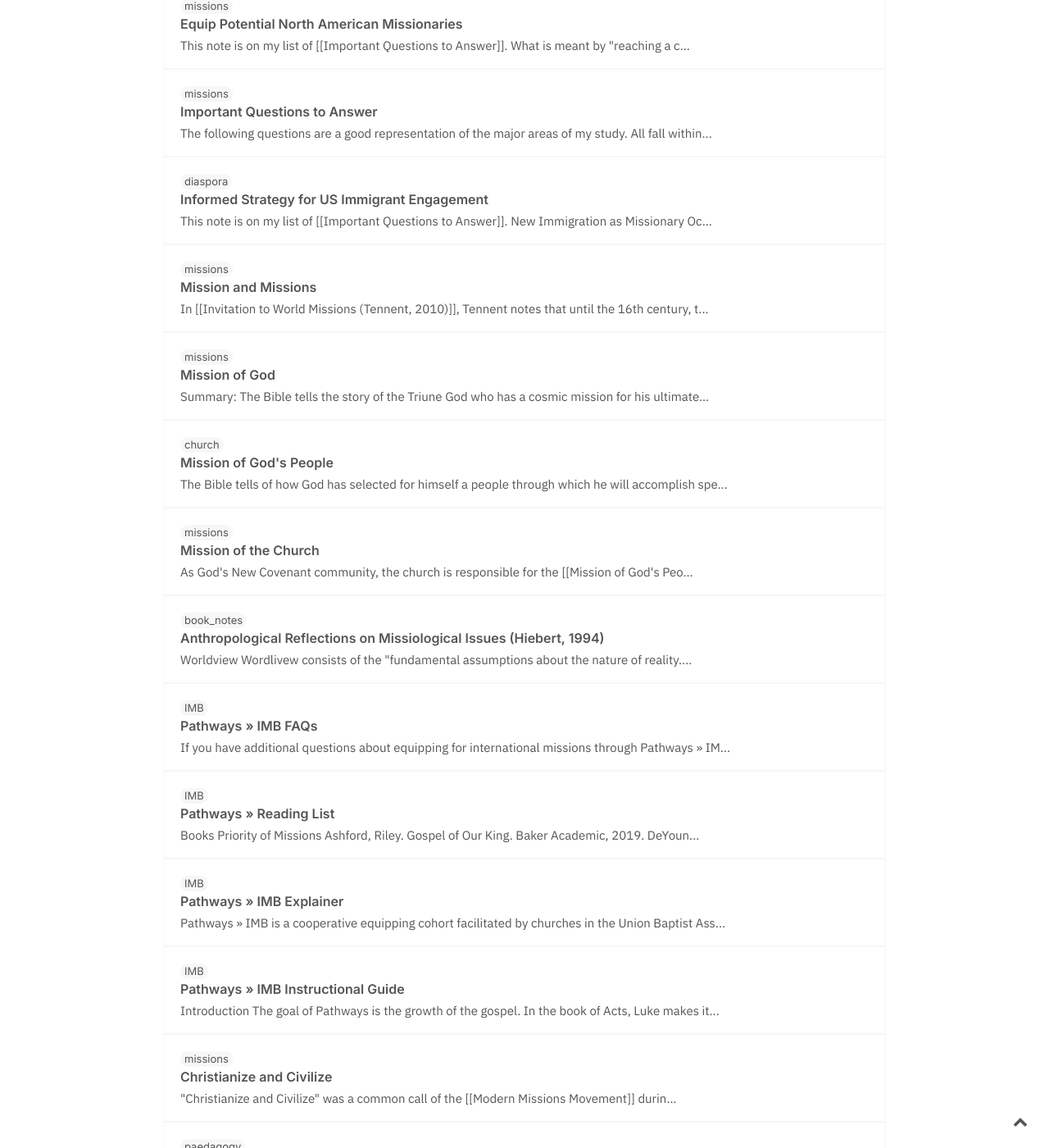
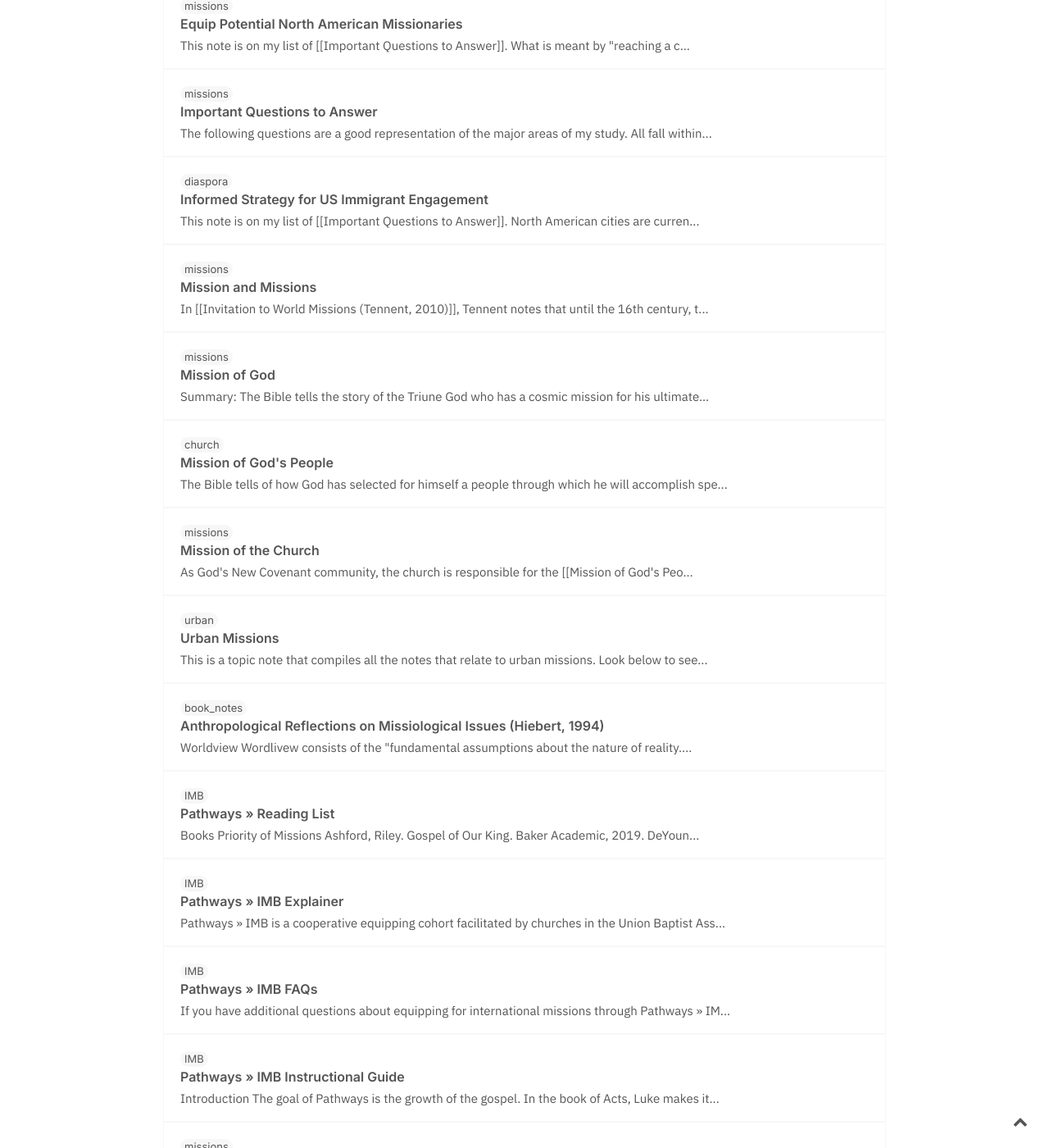
Before and after one commit to keelancook/notebook, a Jekyll site: the page built from index.md, in a window 1280 px wide and 1400 px high, scrolled down 933 px. Shown: the whole window at 82% size. Built offline with Jekyll 4.4.1, drawn with Linux system fonts in a browser that asks for light colours; part of the change alters nothing that is shown; some of the changed text lies outside the part shown.

Commit message:
gardening on diaspora missions

```diff
--- /dev/null
+++ b/_notes/Generational Shifts Lead to an Urban Boom.md
@@ -0,0 +1,17 @@
+---
+title: Generational Shifts Lead to an Urban Boom
+author: Keelan Cook
+season: winter
+tags: urban missions
+
+---
+
+After a long period of decentralization away from city centers and into suburban and exurban settings in the United States, several key factors contributed to a reversal of this trend. While all the variables are far too diverse to cover, the generational shifts occuring in the United States population were a significant contributor to this trend.  Benjamin Ross writes, “A decade into the new millennium, waves of upscale newcomers had washed across the entire island of Manhattan; reached through San Francisco, Boston, Chicago, and Portland, Oregon; and touched nearly every corner of Washington, DC."[[Benjamin Ross, *Dead End: Suburban Sprawl and the Rebirth of American Urbanism* (Oxford: Oxford University Press, 2016), 127.::rsn]] The trend is evident in many urban centers across America.
+
+## Millennials
+Pro-urban millennials moved into the city as a reaction to the suburban ideal, preferencing walkable, mixed-use spaces over strip malls and sprawl. [[Source this point.::lmn]]
+
+## Empty Nesters
+In addition, as the boomer generation shifted into the empty next phase of life, many decided an urban environment provided levesl of convenience in retirement. [[Source this point.::lmn]]
+
+Rapid shifts in urban demographics present both unqiue challenges and opportunities for [[Urban Missions]], and underscore the significance of Great Commission ministry in city centers and their surrounding metros.
--- a/_notes/Informed Strategy for US Immigrant Engagement.md
+++ b/_notes/Informed Strategy for US Immigrant Engagement.md
@@ -10,25 +10,12 @@ created: 2021-01-23
 
 ---
 
-## New Immigration as Missionary Occasion
-The city is making a comeback. After a long period of decentralization that began in the 1920s with the birth of the automobile and the development of mass-produced housing, cities began to grow again in the United States. This presents churches in North America with a rare opporunity to engage in cross-cultural missions to the diaspora like never before. For churches to see the full potential of this missionary occassion, they must first understand these tectonic shifts in the U.S. population that are leading a very different mission field outside their own front door.
+North American cities are currently experiencing one of the largest international migration movements in world history. It is changing the very fabric of the U.S. city, and it is an opportunity for the growth of the gospel. [[New Immigration is a Missionary Occasion]], and the church must rise to meet the opportunity. A framework for culturally relevant and biblically faithful gospel ministry toward the increasing diaspora populations in North American cities is a necessity.
 
-### Generational Shifts lead to Urban Boom: Millennials and Empty Nesters
- After a long period of decentralization away from city centers and into suburban and exurban settings in the United States, several key factors contributed to a reversal of this trend. While all the variables are far too diverse to cover, the generational shifts occuring in the United States population were a significant contributor to this trend. Pro-urban millennials moved into the city as a reaction to the suburban ideal, preferencing walkable, mixed-use spaces over strip malls and sprawl. In addition, as the boomer generation shifted into the empty next phase of life, many decided an urban environment provided levesl of convenience in retirement. Benjamin Ross writes, “A decade into the new millennium, waves of upscale newcomers had washed across the entire island of Manhattan; reached through San Francisco, Boston, Chicago, and Portland, Oregon; and touched nearly every corner of Washington, DC."[[Benjamin Ross, *Dead End: Suburban Sprawl and the Rebirth of American Urbanism* (Oxford: Oxford University Press, 2016), 127.::rsn]] The trend is evident in many urban centers across America.
-
-### The New Wave of Immigration
- In addition to generational shifts that have prompted a return to the city among majority culture groups, urban centers and their surrounding suburbs are the target destination for one of the largest immigration movements in world history. Today, immigration is poised to break a century-old record in the United States. With over 45 million foreign born residents, the United States is the biggest recipient of global migration by a wide margin. America has long been a receiver of immigrants; however, recent numbers may potentially pass those of America's largest immigration waves of the past. In 1890, the immigrant share of the U.S. population stood at 14.8 percent.[[Immigrant share is the percentage of the U.S. population that is foreign-born.::rmn]] After 1920, this number dropped significantly. It reached an all-time low in 1970 at 4.7 percent. Today, recent immigrant share stands at 13.4 percent.[[Gustavo López, Kristen Bialik, and Posts, “[Key Findings about U.S. Immigrants](http://www.pewresearch.org/fact-tank/2017/05/03/key-findings-about-u-s-immigrants/),” Pew Research Center, (May 3, 2017).::rsn]] The immigrant share is its highest in a century, and this number represents unprecedented diversity. Unlike the first great wave of immigration, which brought primarily European immigrants from near-culture groups, the second wave of immigration is bringing people from everywhere except Europe.
-
-### The Hart-Celler Act of 1965
-This remarkable shift in immigrant share can be attributed to a key piece of legislature adopted in 1965. President Johnson signed the Immigration and Nationality Act, known as the Hart-Celler Act, into law, making significant changes to the manner in which the United States received immigrants.[[Government Publishing Office, “[The Immigration and Nationality Act](https://www.gpo.gov/fdsys/pkg/STATUTE-79/pdf/STATUTE-79-Pg911.pdf),” Catalog of U.S. Government Publications.::rsn]] The act removed previous legislation that restricted immigration by nationality. Before this, most immigration was limited to European countries. This change radically shifted the flow of immigration to the United States, opening up the doors to a truly global immigrant wave. Since this time, the immigrant share has continued to rise, and the nations populations diversify. In 2017, the Trump administration began to significantly restrict immigrationonce again; however, the new administration vows to reverse this trend and reopen the doors for immigration to the United States. If this holds true, the United States will most likely continue to see a rise in immigrant share and the American people will continue to diverisfy to new levels.
-
-### Not Just for the Big Cities
-Contrary to the assumption that diversity and immigrant populations are a "big city" phenomenon, the current wave of immigration is so pronounced it also affects small and mid-size urban centers as well. Towns like Dearborn, Michigan and Calrkston, Georgia are becoming bustling hubs for immigrant communities. In many smaller urban centers, ethnic enclaves are developing that serve as the largest collection of their respective people group in the world outside of their home country. Nashville, for instance, has the largest Kurdish population in the world outside of the Middle East.[[Monica Campbell, “[Visiting a Kurdish Capital in the US](http://www.bbc.com/news/magazine-28891241),” BBC News (August 29, 2014).::rsn]] A 2015 Charlotte Observer article notes,
->In just 20 years, from 1990 to 2010, the percentage of Charlotte’s population that is foreign-born quintupled from about 3 percent to about 15 percent. Close to 114,000 immigrants, legal and not, call the city home. That’s about one in seven residents, a higher proportion than in Philadelphia, Milwaukee or Detroit.[[Robert Lahser, “[A New Era Needs a New Approach](http://www.charlotteobserver.com/opinion/editorials/article16121978.html),” Charlotte Observer (March 23, 2015).::rsn]]
-
-This phenomenon can be witnessed across the country, from Columbus, Ohio to Houston and everywhere in between.
+Such a framework will require considertation of: super-diviersity, ethnic enclaves and ethnoburbs.
 
 ### Super-Diversity is the New Normal
+[[This needs to be it's own note that is referenced in this one.::lmn]]
 The radical diversity now found in these urban centers outstrips conventional language and terms. In 2007, Steven Vertovec coined the term "super-diversity" to refer to the phenomenon he was observing in London.[[Vertovec, Steven. “Super-Diversity and Its Implications.” Ethn. Racial Stud. 30.6 (2007): 1024–54.::rsn]] According to this concept of super-diversity, cultural diversity does not lead toward a minimizing of cultures or differenes, but toward the generation of even more cultures. Cities are collections of radically diverse groups that continue to increaes in complexity. Super-diversity is the stacking of cultures. worldviews, languages, and religions in the same space in such a way that it creates even more cultural groupings.
 
 While globalization does force cultural groups in the same geography to interact. the claim that globalization leads to assimiliation is dubious. Boundaries between cultures are porous, and the transmission of ideas does occur. Furthermore, subsequent generations occupy liminal spaces between multiple cultures. However, instead of homogenization, this actually leads to hybridization. Where there were two cultures, there are now three not one and a half. Paul Hiebert writes,
@@ -38,6 +25,7 @@ Hibert points to twin forces at play concerning this phenomenon: globalization a
 Super-diversity, therefore, means that attempting some universal multicultural expression for mission within a city is woefully insufficient. While multiculturalism is a needed piece of the puzzle, any single solution strategy concerning contextual manifestations of the gospel in diverse North Amerian cities will fail to produce anything approaching gospel saturation. Instead, it will create new hidden peoples inside our cities.
 
 ### Ethnic Enclaves and Ethnoburbs
+[[This needs to be it's own note that is referenced in this one.::lmn]]
 Cultural resilience, and the need for unique cultural manifestations of the gospel in cities, is best demonstrated by the existence of ethnic enclaves. Many of these enclaves have a longstanding history in the United States and date back over a hundred years to previous waves of immigrgation. Think of Little Italy or Chinatown in cities like New York and San Francisco.[[Fonner, *From Ellis Island to JFK*, 40, provides thorough descriptions of these historic enclaves in New York city.::rsn]] Over a century later, and these enclaves still allow for cultural resiliance and transmission for certain social norms.
 
 Ethnic enclaves are not a relic of previous immigration. New enclaves are still forming today, and many of the newest ones ecplipse historic ones in size and influence. Today's enclaves often emerge on the edges of urbdan centers. Howard Duncan calls these suburban enclaves "ethnoburbs." Duncan writes,
@@ -51,6 +39,7 @@ Cultures within these enclaves are permeable--transferring ideas, symbols, and a
 ---
 
 ## The Core Missionary Task as Framework for Cross-cultural Missions
+[[This needs to be it's own note that is referenced in this one.::lmn]]
 New immigration requires a strategy that takes the occasion seriously and remains biblical but contextual to the realities of the situatio. Considering the central role of the church as the agent and fruit of God’s mission, local churches are positioned best for diaspora ministry in their own context. However, placing traditional churches, mostly from a majority American context, at the center of such a strategy requires training.
 
 Any equipping must encourage lay members that they can engage in effective cross-cultural missions. Too often, the idea of international missions being reserved for professionals with extensive training pervades the common ethos of churches. When confronted with people groups in their own cities, church members can be paralyzed by the conviction that some expertise is necessary to engage with these newcomers. Instead, equipping must demonstrate that cultural expertise is not the standard for faithful ministry and that simple methods of cultural acquisition allow for a discovery process to begin.
@@ -66,6 +55,7 @@ The CMT includes six basic components central to the missionary task. These comp
 ---
 
 ## Adapting the CMT to Local Church Diaspora Missions
+[[This needs to be it's own note that is referenced in this one.::lmn]]
 Since the CMT is a general framework for particular missionary methods, it is easily adapted to use in the North American context by churches equipping members for a cross-cultural missions strategy. One potential example is the Peoples Next Door (PND) project, which equips churches to do this kind of ministry. The PND project breaks diaspora missions engagment down into three broad phases: discovery, engagement, and partnership.These three phases account for all components of the CMT and adapt them to use in unique settings.
 ### Discover
 The first phase of a local church strategy should involve people group discovery. Discovery concerns both the *where* and the *who* of a particualr group of people. Discovery first seeks to understand the geogrpahic location and social circles of a given group. This involves finding a geographic cetner within an urban center if the group has one. It also involves locating points of interest where intersection with people from these groups can naturally occur. However, discovery does not stop at geographic information. It presses toward cultural acquisition as well. This involves culture, language, and worldview infromation tied to this particular grou of people in their location. Broad academic research about a group, such as South Asian Indians, is helpful but insufficient. Understanding background is only one step of cultural aquisition in a diaspora context. Since these groups are themselves in a new context, they will be contextually different from those within their home culture and worldview. These twin concerns of greography and group narrative drive the discovery process.
@@ -74,6 +64,7 @@ The first phase of a local church strategy should involve people group discovery
 Discovery results in a map. This part of the process often feels daunting for lay members in churches, but it need not be complicated. Caleb Crider points to the significance of mapping for missions in *Tradecraft* and provides helpful guidance for local churches. Crider speaks of mapping in three layers: geographic, social, and spiritual. [[Crider, *Tradecraft*, 51.::rsn]] By identifying and cataloging points of interest, a local church can quickly and effectively develop a map that outlines both the social connectedness of a particular people and key spiritual categories of their worldview. A point of interest is any brick and mortar location—such as a business, market, restaurant, fabric store, or temple—that can be positively connected to a particular socio-cultural group. In this regard, lay teams seek to discover the West African hair braiding salons and the Halal meat markets that cater specifically to a given people. By cataloging these points of interest, the social and spiritual life of a group begin to take shape. Furthermore, these locations become points of entry into the community.
 
 #### Discovery requires being a participant observer
+[[Create permanent note on the idea of the participant observer. This needs to be in a lot of places.::lmn]]
 Enoch Wan and Casey Anthony speak of the importance of being a participant observer in diaspora missions. They write,
 >This insider’s approach allows for exploration of culture and worldview issues and often raises many new questions that need to be answered. Additionally, participant observation allows for the building of deep relationships during the research process … Along the way, the researcher will learn valuable vocabulary, idioms, habits, community gatekeepers and leaders, degree of people group networking and connectedness, and places of residence that will be essential for the church planting process in the future.[[Wan, *Church Planting among Immigrants in US Urban Centers*, 64.::rsn]]
 
--- a/_notes/Map of Content.md
+++ b/_notes/Map of Content.md
@@ -47,6 +47,7 @@ These are a sampling of general categories that give shape to the network of not
 * [[Contextualization on the Mission Field]]
 * Critical Issues in North American Missions
 * Gospel Conversion as Worldview Transformation
+* [[Urban Missions]]
 
 ### Church Ministry
 * Local Church Strategy for Diaspora Missions
--- /dev/null
+++ b/_notes/New Immigration is a Missionary Occasion.md
@@ -0,0 +1,21 @@
+---
+title: New Immigration is a Missionary Occasion
+author: Keelan Cook
+season: winter
+tags: immigration diaspora missions
+
+---
+
+The city is making a comeback. After a long period of decentralization that began in the 1920s with the birth of the automobile and the development of mass-produced housing, cities began to grow again in the United States. This presents churches in North America with a rare opportunity to engage in cross-cultural missions to the diaspora like never before. For churches to see the full potential of this missionary occassion, they must first understand these tectonic shifts in the U.S. population that are leading a very different mission field outside their own front door.
+
+## The New Wave of Immigration
+In addition to the fact that [[Generational Shifts Lead to an Urban Boom]], urban centers and their surrounding suburbs are the target destination for one of the largest immigration movements in world history. Today, immigration is poised to break a century-old record in the United States. With over 45 million foreign born residents, the United States is the biggest recipient of global migration by a wide margin. America has long been a receiver of immigrants; however, recent numbers may potentially pass those of America's largest immigration waves of the past. In 1890, the immigrant share of the U.S. population stood at 14.8 percent.[[Immigrant share is the percentage of the U.S. population that is foreign-born.::rmn]] After 1920, this number dropped significantly. It reached an all-time low in 1970 at 4.7 percent. Today, recent immigrant share stands at 13.4 percent.[[Gustavo López, Kristen Bialik, and Posts, “[Key Findings about U.S. Immigrants](http://www.pewresearch.org/fact-tank/2017/05/03/key-findings-about-u-s-immigrants/),” Pew Research Center, (May 3, 2017).::rsn]] The immigrant share is its highest in a century, and this number represents unprecedented diversity. Unlike the first great wave of immigration, which brought primarily European immigrants from near-culture groups, the second wave of immigration is bringing people from everywhere except Europe.
+
+## The Hart-Celler Act of 1965
+This remarkable shift in immigrant share can be attributed to a key piece of legislature adopted in 1965. President Johnson signed the Immigration and Nationality Act, known as the Hart-Celler Act, into law, making significant changes to the manner in which the United States received immigrants.[[Government Publishing Office, “[The Immigration and Nationality Act](https://www.gpo.gov/fdsys/pkg/STATUTE-79/pdf/STATUTE-79-Pg911.pdf),” Catalog of U.S. Government Publications.::rsn]] The act removed previous legislation that restricted immigration by nationality. Before this, most immigration was limited to European countries. This change radically shifted the flow of immigration to the United States, opening up the doors to a truly global immigrant wave. Since this time, the immigrant share has continued to rise, and the nations populations diversify. In 2017, the Trump administration began to significantly restrict immigrationonce again; however, the new administration vows to reverse this trend and reopen the doors for immigration to the United States. If this holds true, the United States will most likely continue to see a rise in immigrant share and the American people will continue to diverisfy to new levels.
+
+## Not Just for the Big Cities
+Contrary to the assumption that diversity and immigrant populations are a "big city" phenomenon, the current wave of immigration is so pronounced it also affects small and mid-size urban centers as well. Towns like Dearborn, Michigan and Calrkston, Georgia are becoming bustling hubs for immigrant communities. In many smaller urban centers, ethnic enclaves are developing that serve as the largest collection of their respective people group in the world outside of their home country. Nashville, for instance, has the largest Kurdish population in the world outside of the Middle East.[[Monica Campbell, “[Visiting a Kurdish Capital in the US](http://www.bbc.com/news/magazine-28891241),” BBC News (August 29, 2014).::rsn]] A 2015 Charlotte Observer article notes,
+>In just 20 years, from 1990 to 2010, the percentage of Charlotte’s population that is foreign-born quintupled from about 3 percent to about 15 percent. Close to 114,000 immigrants, legal and not, call the city home. That’s about one in seven residents, a higher proportion than in Philadelphia, Milwaukee or Detroit.[[Robert Lahser, “[A New Era Needs a New Approach](http://www.charlotteobserver.com/opinion/editorials/article16121978.html),” Charlotte Observer (March 23, 2015).::rsn]]
+
+This phenomenon can be witnessed across the country, from Columbus, Ohio to Houston and everywhere in between.
--- /dev/null
+++ b/_notes/Urban Missions.md
@@ -0,0 +1,9 @@
+---
+title: Urban Missions
+author: Keelan Cook
+season: spring
+tags: urban missions
+
+---
+
+*This is a topic note that compiles all the notes that relate to urban missions. Look below to see all of the notes that reference this topic.*
```
